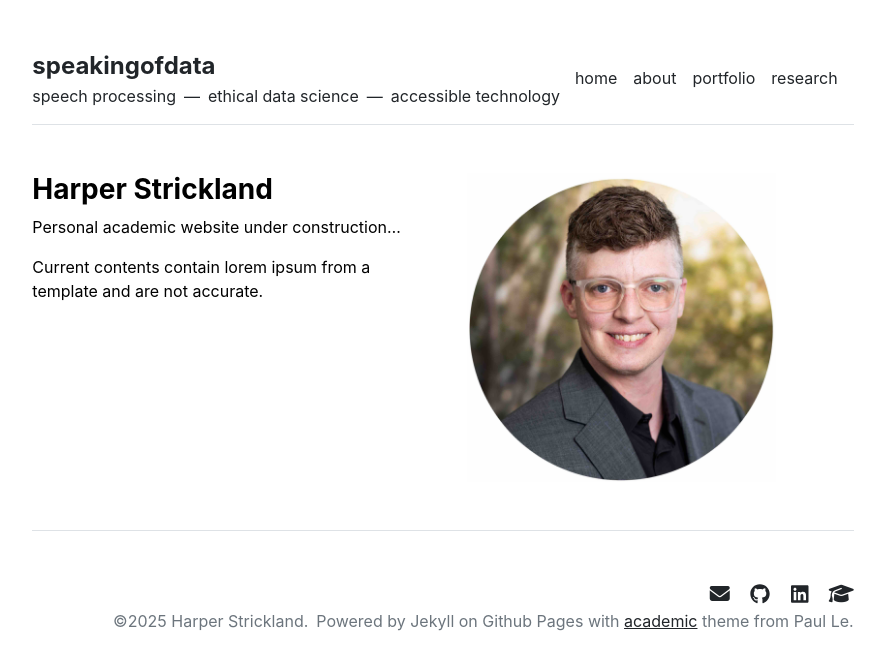
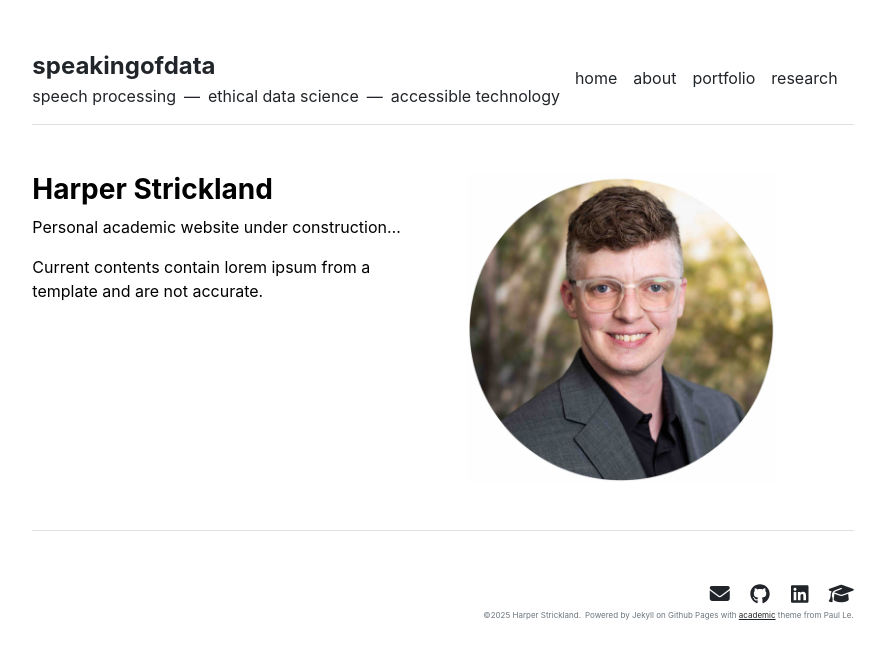
Before and after one commit to speakingofdata/speakingofdata.github.io, a Jekyll site: the page built from index.md, in a window 1280 px wide. Shown: the top 670 px of the page, without its empty margins (197-1081 px from the left). Built offline with Jekyll 4.4.1, drawn with Linux system fonts in a browser that asks for light colours; nearby versions of some CDN libraries.

Commit message:
Update footer.html

```diff
--- a/_includes/footer.html
+++ b/_includes/footer.html
@@ -8,7 +8,8 @@
   </div>
   <div class="row">
     <div class="col-md-12 text-end social-media-icons">
-      &copy;<script>document.write(new Date().getFullYear())</script> Harper Strickland.&ensp;Powered by Jekyll on Github Pages with <a href="https://https://jekyll-themes.com/LeNPaul/academic">academic</a> theme from Paul Le.
+      <p style="font-size: 8px;">&copy;<script>document.write(new Date().getFullYear())</script> Harper Strickland.&ensp;Powered by Jekyll on Github Pages with <a href="https://jekyll-themes.com/LeNPaul/academic">academic</a> theme from Paul Le.
+      </p>
     </div>
   </div>
 </footer>
```
